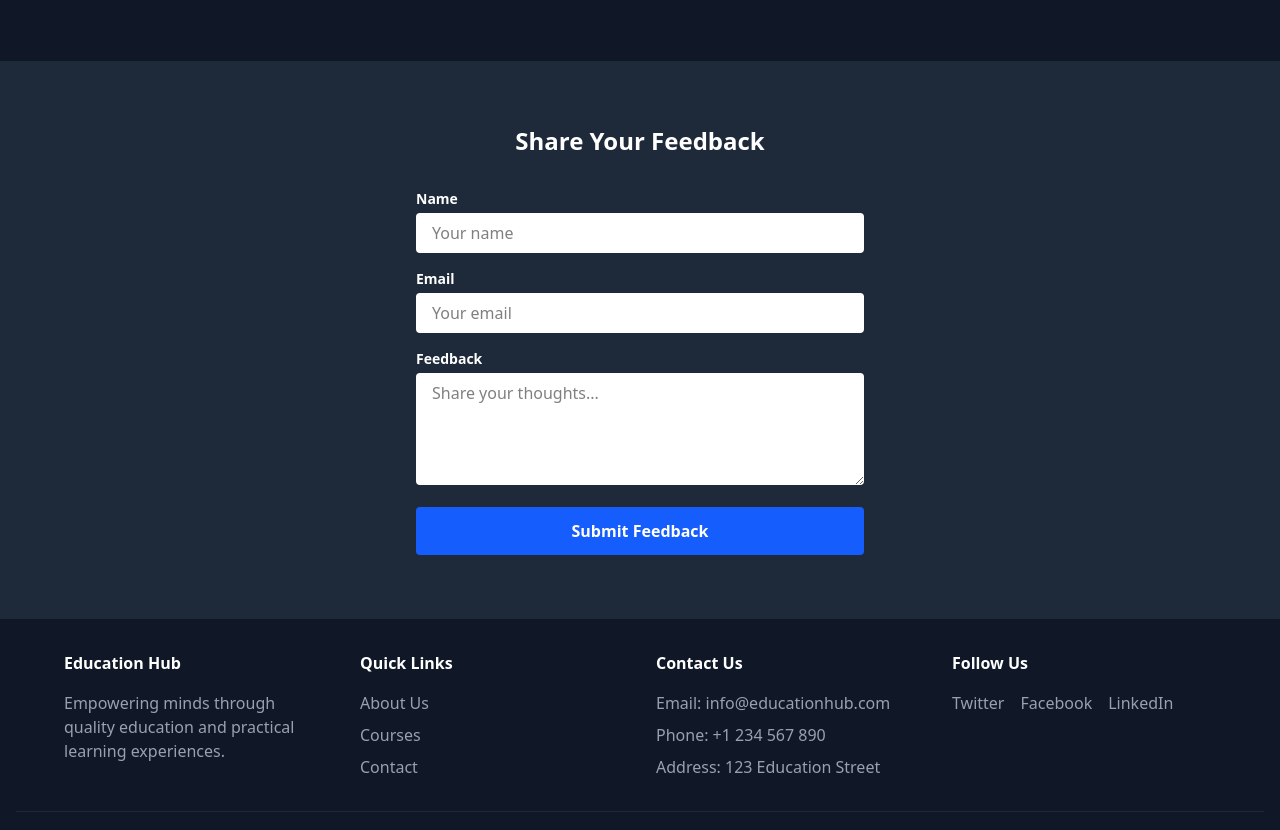
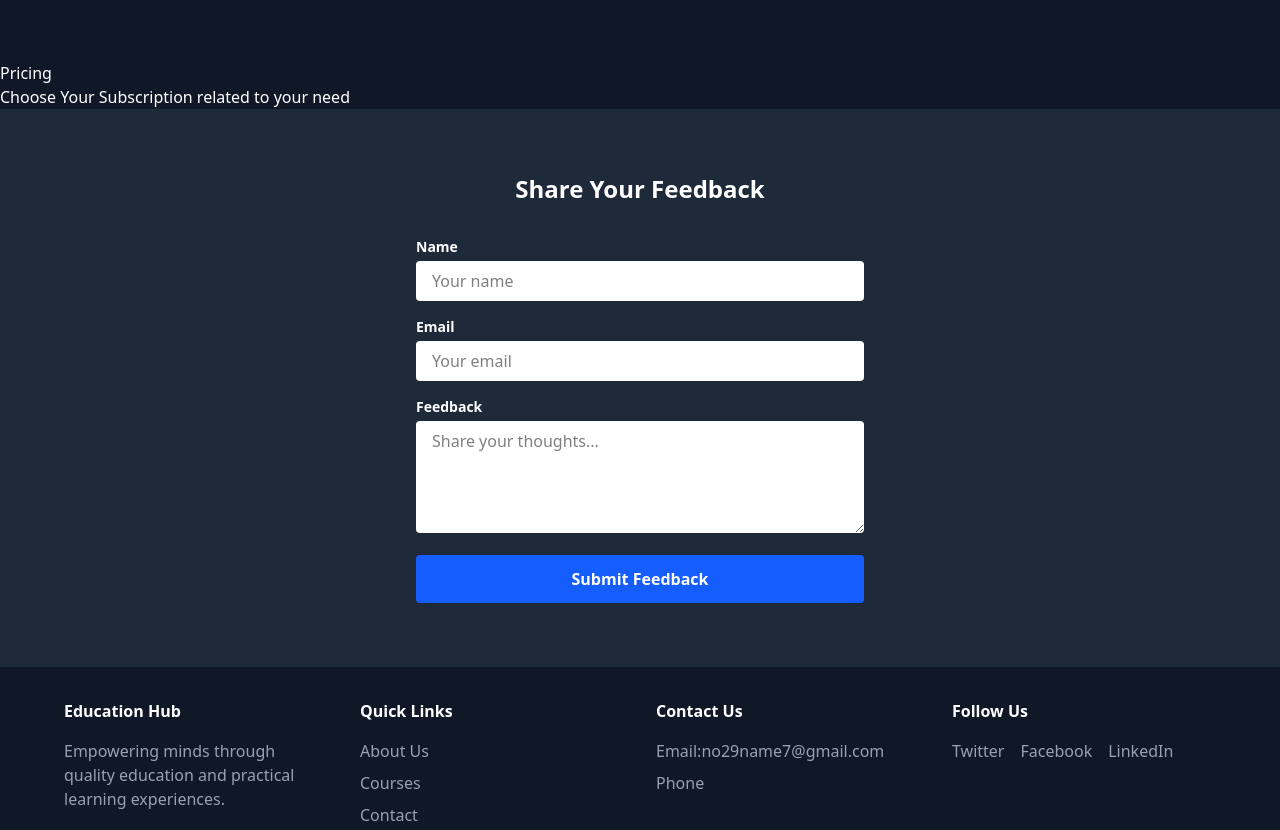
Before and after one commit to Ashutosh-JavaDev/TechHack, a website: page index.html in a window 1280 px wide. Shown: the part 3515-4345 px from the top of the page. Drawn offline with Linux system fonts and the light colour scheme.

Commit message:
index page updated

```diff
--- a/index.html
+++ b/index.html
@@ -288,6 +288,21 @@
         </div>
       </div>
     </section>
+    <!-- Pricing -->
+    <section>
+      <div>
+        <div>
+          <h2>Pricing</h2>
+          <p>Choose Your Subscription related to your need</p>
+        </div>
+        <div>
+
+          <div class="cards"></div>
+          <div class="cards"></div>
+          <div class="cards"></div>
+        </div>
+      </div>
+    </section>
 
     <!-- Feedback Form -->
     <section class="py-16 px-4 bg-gray-800">
@@ -335,9 +350,8 @@
         <div>
           <h4 class="text-white font-bold mb-4">Contact Us</h4>
           <ul class="space-y-2">
-            <li>Email: info@educationhub.com</li>
-            <li>Phone: +1 234 567 890</li>
-            <li>Address: 123 Education Street</li>
+            <li><a href="mailto:no29name7@gmail.com">Email:no29name7@gmail.com</a> </li>
+            <li><a href="tel:+917070987772">Phone</a> </li>
           </ul>
         </div>
         <div>
```
Also changed, not shown: src/output.css.
